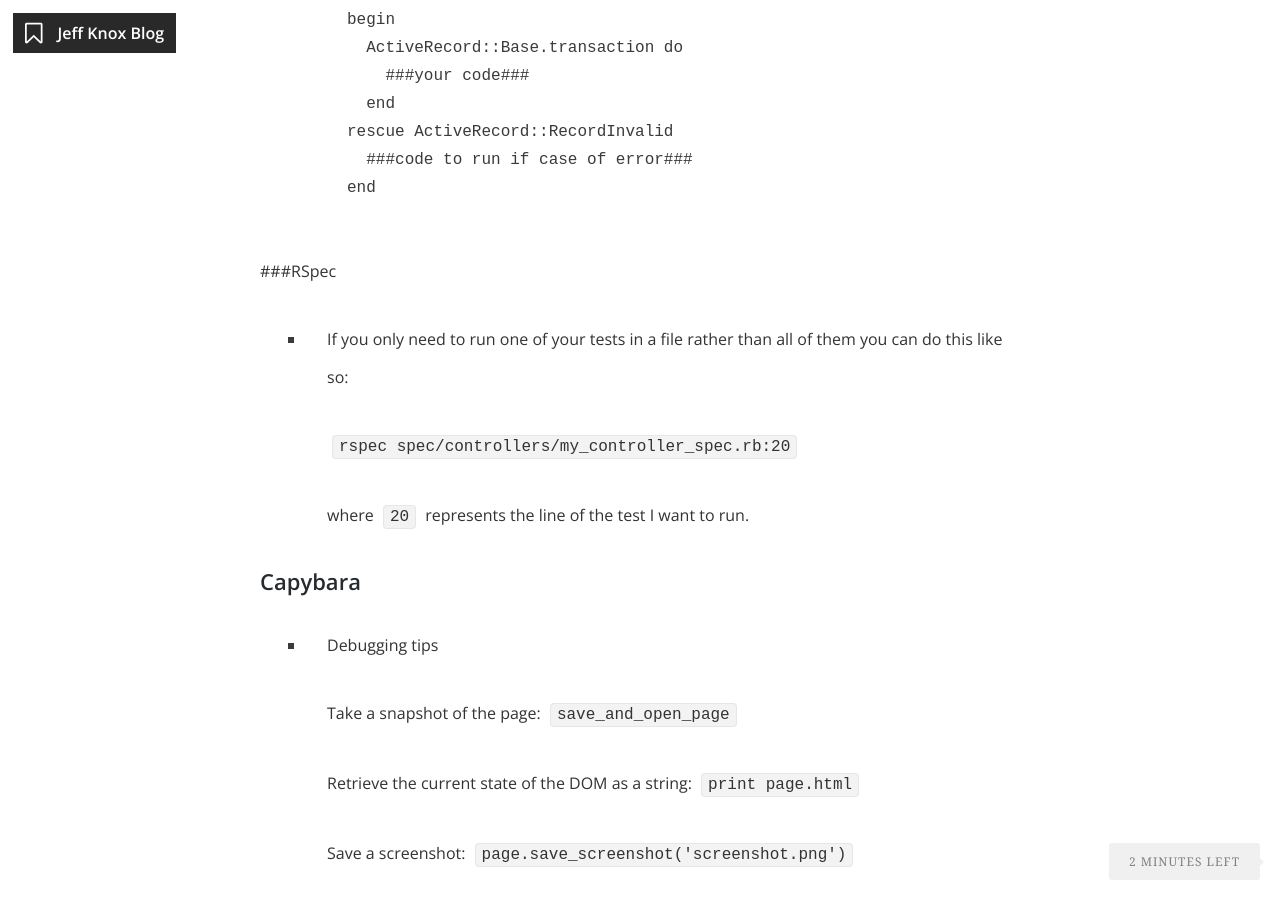
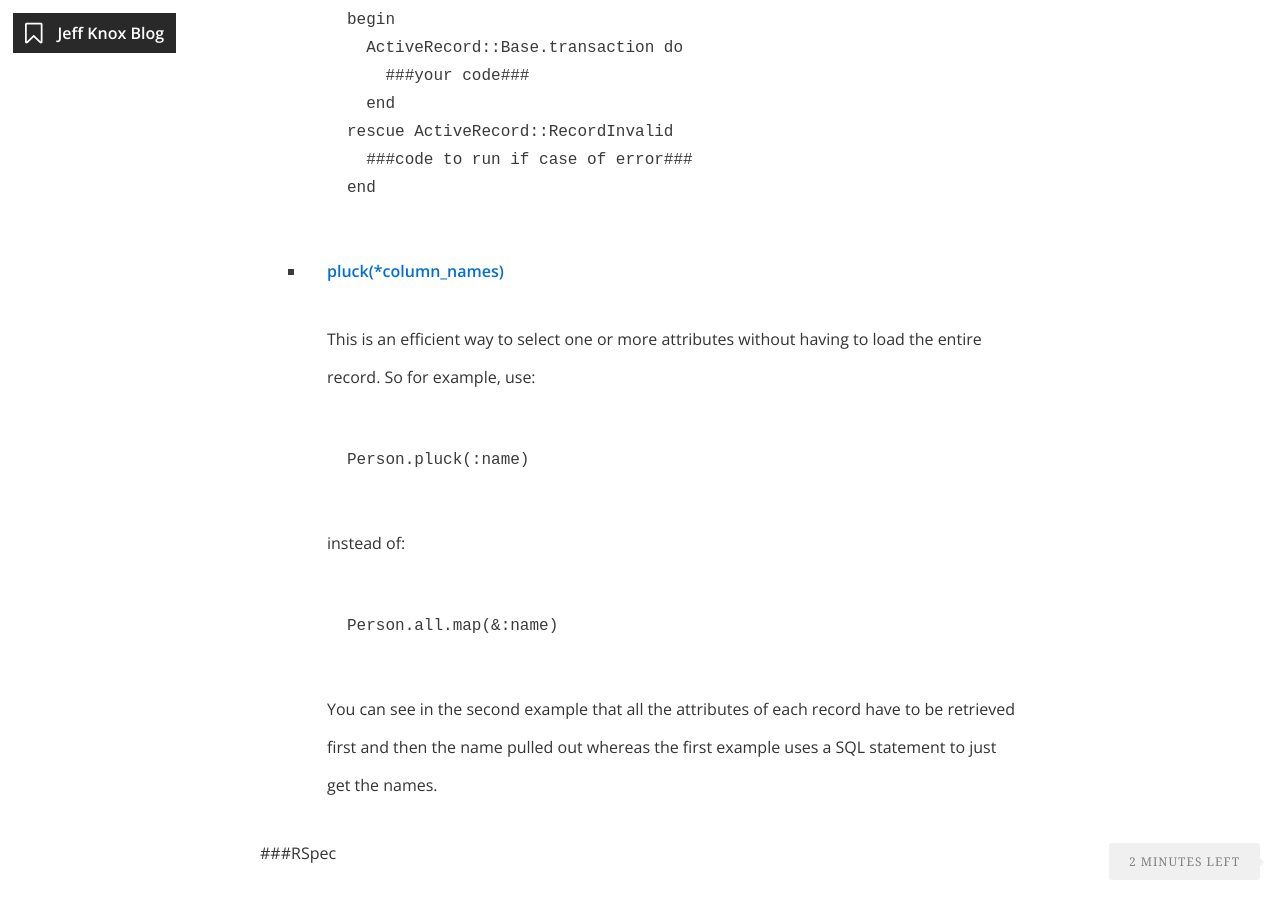
Before and after one commit to knoxjeffrey/knoxjeffrey.github.io, a Jekyll site: the page built from snippets.md, in a window 1280 px wide and 900 px high, scrolled down 1073 px. Built offline with Jekyll 4.4.1, drawn with Linux system fonts in a browser that asks for light colours; nearby versions of some CDN libraries.

Commit message:
pluck snippet

```diff
--- a/snippets.md
+++ b/snippets.md
@@ -35,6 +35,18 @@ I've created this page to make note of anything I come across that I've found us
         ###code to run if case of error###
       end
 
+- [pluck(*column_names)](http://apidock.com/rails/ActiveRecord/Calculations/pluck)
+
+  This is an efficient way to select one or more attributes without having to load the entire record.  So for example, use:
+
+      Person.pluck(:name)
+
+  instead of:
+
+      Person.all.map(&:name)
+
+  You can see in the second example that all the attributes of each record have to be retrieved first and then the name pulled out whereas the first example uses a SQL statement to just get the names.
+
 ###RSpec
 
 - If you only need to run one of your tests in a file rather than all of them you can do this like so:
```
